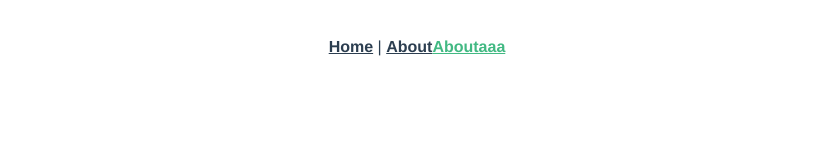
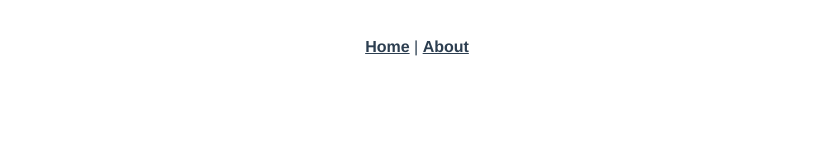
Before and after one commit to MisoChan/Mekuri-Task-Front, a Vue app: page /login in a window 1280 px wide. Shown: the top 160 px of the page, without its empty margins (223-1058 px from the left). Built offline with nearby package versions, Linux system fonts and the light colour scheme.

Commit message:
vuexとAccessTokenの受け渡しまで完了

```diff
--- a/src/App.vue
+++ b/src/App.vue
@@ -2,12 +2,11 @@
   <div id="nav">
     <router-link to="/">Home</router-link> |
     <router-link to="/about">About</router-link>
-    <router-link to="/login">Aboutaaa</router-link>
   </div>
   <router-view/>
 </template>
 
-<style lang="scss">
+<style>
 #app {
   font-family: Avenir, Helvetica, Arial, sans-serif;
   -webkit-font-smoothing: antialiased;
@@ -18,14 +17,14 @@
 
 #nav {
   padding: 30px;
+}
 
-  a {
-    font-weight: bold;
-    color: #2c3e50;
+#nav a {
+  font-weight: bold;
+  color: #2c3e50;
+}
 
-    &.router-link-exact-active {
-      color: #42b983;
-    }
-  }
+#nav a.router-link-exact-active {
+  color: #42b983;
 }
 </style>
--- a/src/components/HelloWorld.vue
+++ b/src/components/HelloWorld.vue
@@ -10,6 +10,7 @@
     <ul>
       <li><a href="https://github.com/vuejs/vue-cli/tree/dev/packages/%40vue/cli-plugin-babel" target="_blank" rel="noopener">babel</a></li>
       <li><a href="https://github.com/vuejs/vue-cli/tree/dev/packages/%40vue/cli-plugin-router" target="_blank" rel="noopener">router</a></li>
+      <li><a href="https://github.com/vuejs/vue-cli/tree/dev/packages/%40vue/cli-plugin-vuex" target="_blank" rel="noopener">vuex</a></li>
       <li><a href="https://github.com/vuejs/vue-cli/tree/dev/packages/%40vue/cli-plugin-eslint" target="_blank" rel="noopener">eslint</a></li>
       <li><a href="https://github.com/vuejs/vue-cli/tree/dev/packages/%40vue/cli-plugin-unit-mocha" target="_blank" rel="noopener">unit-mocha</a></li>
     </ul>
@@ -42,7 +43,7 @@ export default {
 </script>
 
 <!-- Add "scoped" attribute to limit CSS to this component only -->
-<style scoped lang="scss">
+<style scoped>
 h3 {
   margin: 40px 0 0;
 }
--- a/src/main.js
+++ b/src/main.js
@@ -1,5 +1,6 @@
 import { createApp } from 'vue'
 import App from './App.vue'
 import router from './router'
+import store from './store'
 
-createApp(App).use(router).mount('#app')
+createApp(App).use(store).use(router).mount('#app')
--- a/src/router/index.js
+++ b/src/router/index.js
@@ -1,6 +1,5 @@
 import { createRouter, createWebHistory } from 'vue-router'
 import Home from '../views/Home.vue'
-import TaskList from '../views/task_list.vue'
 import Login from '../views/login.vue'
 const routes = [
   {
@@ -9,15 +8,11 @@ const routes = [
     component: Home
   },
   {
-    path: '/tasklist',
-    name: 'TaskList',
-    component: TaskList
-  },
-  {
     path: '/login',
     name: 'Login',
     component: Login
   },
+
   {
     path: '/about',
     name: 'About',
--- /dev/null
+++ b/src/store/index.js
@@ -0,0 +1,12 @@
+import { createStore } from 'vuex'
+
+export default createStore({
+  state: {
+  },
+  mutations: {
+  },
+  actions: {
+  },
+  modules: {
+  }
+})
--- a/src/views/login.vue
+++ b/src/views/login.vue
@@ -49,9 +49,10 @@ export default {
         email_user: this.user_email,
         pass: this.user_pass
       }
-      ).then(function () {
+      ).then(response => {
         // タスクリストにとりあえず飛ばす
-        // window.location.href = '/task_lists';
+        console.log(response.headers.access_token)
+        // window.location.href = '/tasklist';
       })
     }
   }
```
Also changed, not shown: package.json (+16 -3 lines), 2 other files (tests, documents, lock files or other folders).
